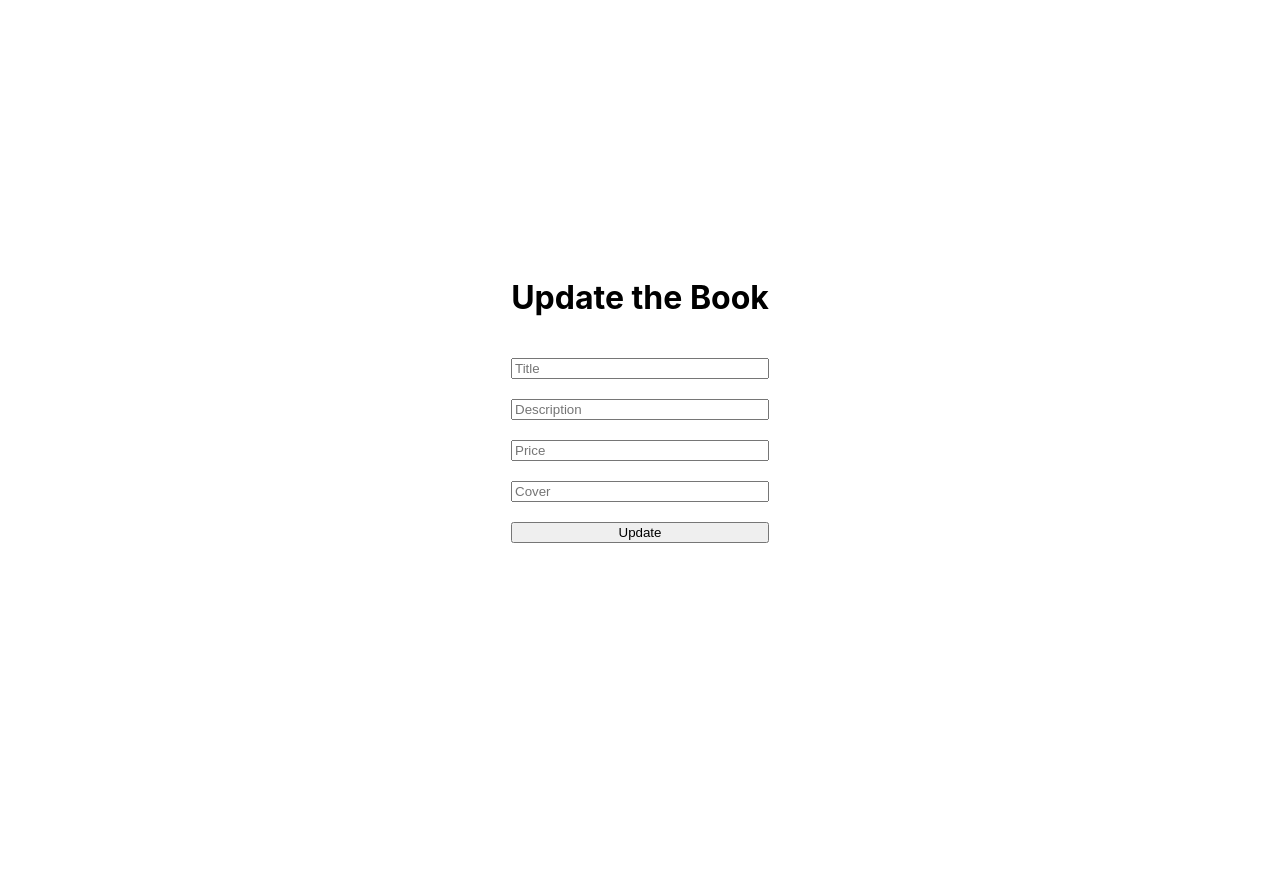
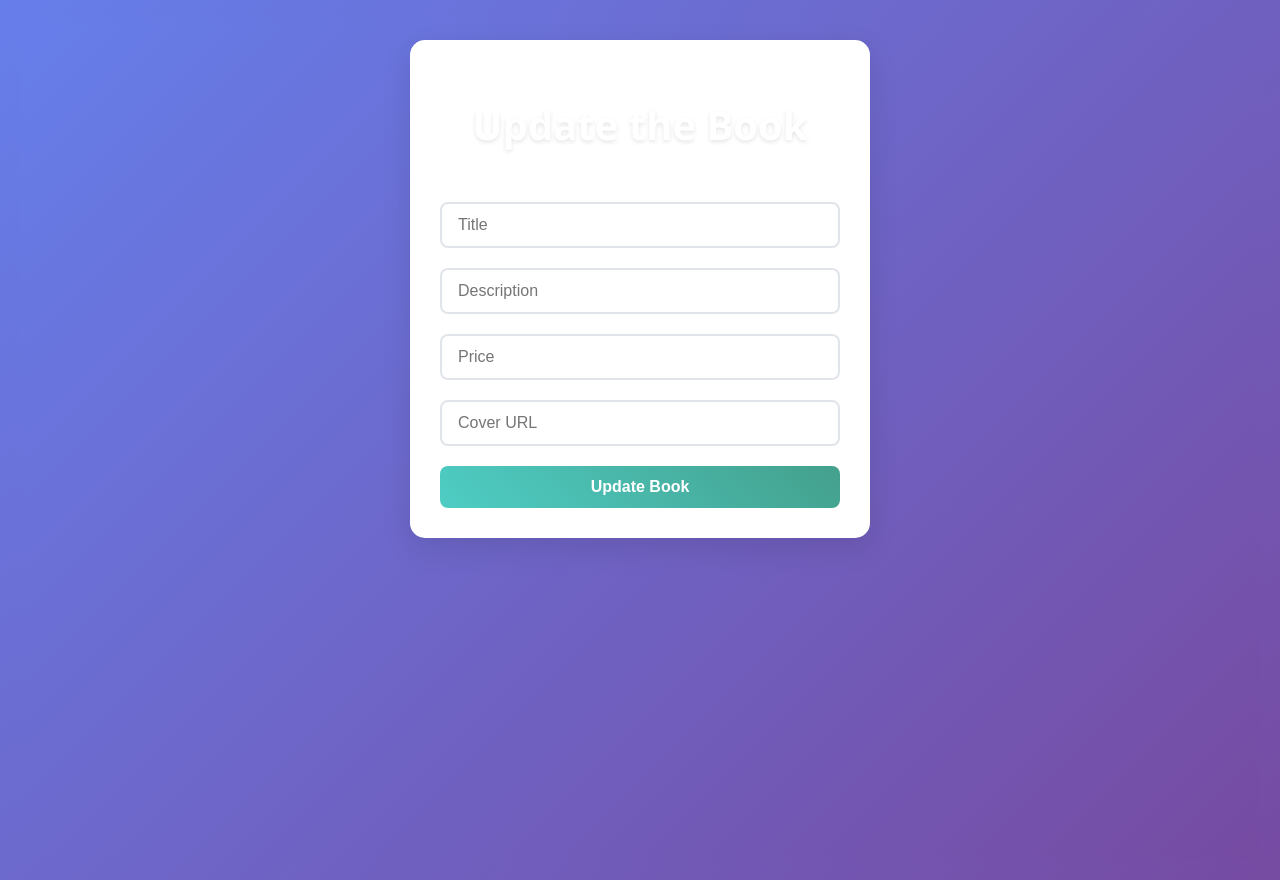
Before and after one commit to GabrielPenke292/books_crud, a React (Create React App) app in the folder client/: page /update/1 in a window 1280 px wide. Before the commit the page ends 800 px from the top, so only its background shows below. Built offline with nearby package versions, Linux system fonts and the light colour scheme; no server answers.

Commit message:
visual improvements

```diff
--- a/client/src/pages/Add.jsx
+++ b/client/src/pages/Add.jsx
@@ -29,13 +29,25 @@ export const Add = () => {
   }
 
   return (
-    <div className='form'>
-      <h1>Add New Book</h1>
-      <input type="text" placeholder='Title' name='title' onChange={handleChange}/>
-      <input type="text" placeholder='Description' name='description' onChange={handleChange}/>
-      <input type="number" placeholder='Price' name='price' onChange={handleChange}/>
-      <input type="text" placeholder='Cover' name='cover' onChange={handleChange}/>
-      <button onClick={handleClick}>Add</button>
+    <div className='App'>
+      <div className='form'>
+        <h1>Add New Book</h1>
+        <input type="text" placeholder='Title' name='title' onChange={handleChange}/>
+        <input type="text" placeholder='Description' name='description' onChange={handleChange}/>
+        <input type="number" placeholder='Price' name='price' onChange={handleChange}/>
+        <input type="text" placeholder='Cover URL' name='cover' onChange={handleChange}/>
+        <button onClick={handleClick} style={{
+          border: 'none',
+          padding: '12px 24px',
+          background: 'linear-gradient(45deg, #667eea, #764ba2)',
+          color: 'white',
+          borderRadius: '8px',
+          fontSize: '16px',
+          fontWeight: '600',
+          cursor: 'pointer',
+          transition: 'all 0.3s ease'
+        }}>Add Book</button>
+      </div>
     </div>
   )
 }
--- a/client/src/pages/Books.jsx
+++ b/client/src/pages/Books.jsx
@@ -8,11 +8,11 @@ export const Books = () => {
   const [books, setBooks] = useState([]);
 
   useEffect(() => {
-    const fetchBooks = async()=>{
-      try{
+    const fetchBooks = async () => {
+      try {
         const res = await axios.get("http://localhost:3000/books");
         setBooks(res.data);
-      }catch(error){
+      } catch (error) {
         console.error("Error fetching books:", error);
       }
     }
@@ -20,11 +20,11 @@ export const Books = () => {
     fetchBooks();
   }, []);
 
-  const handleDelete = async(id)=>{
-    try{
+  const handleDelete = async (id) => {
+    try {
       await axios.delete(`http://localhost:3000/books/${id}`);
-      setBooks(books.filter((book)=>book.id !== id));
-    }catch(error){
+      setBooks(books.filter((book) => book.id !== id));
+    } catch (error) {
       console.error("Error deleting book:", error);
     }
   }
@@ -32,17 +32,22 @@ export const Books = () => {
   return (
     <div>
       <h1>Books</h1>
+      <div className='container'>
         <div className='books'>
-      {books.map((book)=>(
+          {books.map((book) => (
             <div key={book.id} className='book'>
-          {book.cover && <img src={book.cover} alt="" />}
+              <img src={book.cover ?? "img.png"} alt="" />
               <h2>{book.title}</h2>
               <p>{book.description}</p>
               <p>{book.price}</p>
+              <div className='buttons'>
                 <button className='update'><Link to={`/update/${book.id}`}>Update</Link></button>
-          <button className='delete' onClick={()=>handleDelete(book.id)}>Delete</button>
+                <button className='delete' onClick={() => handleDelete(book.id)}>Delete</button>
+              </div>
             </div>
           ))}
+        </div>
+
       </div>
       <button className='addNewBookButton'><Link to="/add">Add New Book</Link></button>
     </div>
--- a/client/src/pages/Update.jsx
+++ b/client/src/pages/Update.jsx
@@ -45,13 +45,25 @@ export const Update = () => {
   }
 
   return (
-    <div className='form'>
-      <h1>Update the Book</h1>
-      <input type="text" placeholder='Title' name='title' onChange={handleChange} value={book.title || ""}/>
-      <input type="text" placeholder='Description' name='description' onChange={handleChange} value={book.description || ""}/>
-      <input type="number" placeholder='Price' name='price' onChange={handleChange} value={book.price || ""}/>
-      <input type="text" placeholder='Cover' name='cover' onChange={handleChange} value={book.cover || ""}/>
-      <button onClick={handleClick}>Update</button>
+    <div className='App'>
+      <div className='form'>
+        <h1>Update the Book</h1>
+        <input type="text" placeholder='Title' name='title' onChange={handleChange} value={book.title || ""}/>
+        <input type="text" placeholder='Description' name='description' onChange={handleChange} value={book.description || ""}/>
+        <input type="number" placeholder='Price' name='price' onChange={handleChange} value={book.price || ""}/>
+        <input type="text" placeholder='Cover URL' name='cover' onChange={handleChange} value={book.cover || ""}/>
+        <button onClick={handleClick} style={{
+          border: 'none',
+          padding: '12px 24px',
+          background: 'linear-gradient(45deg, #4ecdc4, #44a08d)',
+          color: 'white',
+          borderRadius: '8px',
+          fontSize: '16px',
+          fontWeight: '600',
+          cursor: 'pointer',
+          transition: 'all 0.3s ease'
+        }}>Update Book</button>
+      </div>
     </div>
   )
 }
--- a/client/src/style.css
+++ b/client/src/style.css
@@ -1,87 +1,182 @@
 .App{
-    height: 100vh;
-    padding: 0 100px;
+    min-height: 100vh;
+    padding: 20px;
+    background: linear-gradient(135deg, #667eea 0%, #764ba2 100%);
+    font-family: 'Segoe UI', Tahoma, Geneva, Verdana, sans-serif;
+}
+
+.container{
+    max-width: 1200px;
+    margin: 0 auto;
+    padding: 20px;
+}
+
+.books{
+    display: grid;
+    grid-template-columns: repeat(auto-fill, minmax(280px, 1fr));
+    gap: 25px;
+    padding: 20px 0;
+}
+
+.book{
+    background: white;
+    border-radius: 15px;
+    box-shadow: 0 10px 30px rgba(0, 0, 0, 0.1);
+    overflow: hidden;
+    transition: all 0.3s ease;
+    position: relative;
+}
+
+.book:hover{
+    transform: translateY(-5px);
+    box-shadow: 0 20px 40px rgba(0, 0, 0, 0.15);
+}
+
+.book img{
+    width: 100%;
+    height: 250px;
+    object-fit: cover;
+    background: linear-gradient(45deg, #667eea, #764ba2);
     display: flex;
     align-items: center;
     justify-content: center;
-    text-align: center;
+    color: white;
+    font-size: 14px;
+    font-weight: 500;
 }
 
-.books{
+.book img::before{
+    content: "📚";
+    font-size: 48px;
+}
+
+.book h2{
+    margin: 15px 20px 10px;
+    font-size: 18px;
+    font-weight: 600;
+    color: #333;
+    line-height: 1.3;
+}
+
+.book p{
+    margin: 0 20px 10px;
+    color: #666;
+    font-size: 14px;
+    line-height: 1.4;
+}
+
+.book p:last-of-type{
+    font-weight: 600;
+    color: #667eea;
+    font-size: 16px;
+    margin-bottom: 20px;
+}
+
+.book .buttons{
     display: flex;
     gap: 10px;
-}
-
-.book{
-    flex:1;
-    display: flex;
-    flex-direction: column;
-    gap: 10px;
-}
-
-.book img{
-    width: 200px;
-    height: 300px;
-    object-fit: cover;
-    background-color: aquamarine;
+    padding: 0 20px 20px;
 }
 
 .delete{
     border: none;
-    padding: 3px 6px;
-    margin: 0 15px;
-    border-radius: 5px;
-    background-color: rgb(245, 107, 107);
+    padding: 8px 16px;
+    border-radius: 8px;
+    background: linear-gradient(45deg, #ff6b6b, #ee5a52);
     color: white;
     cursor: pointer;
+    font-weight: 500;
+    font-size: 14px;
+    transition: all 0.3s ease;
+    flex: 1;
 }
 
 .update{
     border: none;
-    padding: 3px 6px;
-    margin: 0 15px;
-    border-radius: 5px;
-    background-color: rgb(3, 165, 206);
+    padding: 8px 16px;
+    border-radius: 8px;
+    background: linear-gradient(45deg, #4ecdc4, #44a08d);
     color: white;
     cursor: pointer;
+    font-weight: 500;
+    font-size: 14px;
+    transition: all 0.3s ease;
+    flex: 1;
 }
+
 .update a{
     text-decoration: none;
     color: white;
+    display: block;
+    width: 100%;
+    height: 100%;
 }
 
 .delete:hover{
-    background-color: rgb(245, 107, 107);
-    transition: 0.3s ease;
+    transform: translateY(-2px);
+    box-shadow: 0 5px 15px rgba(255, 107, 107, 0.4);
 }
 
 .update:hover{
-    background-color: rgb(3, 165, 206);
-    transition: 0.3s ease;
+    transform: translateY(-2px);
+    box-shadow: 0 5px 15px rgba(78, 205, 196, 0.4);
 }
 
 .form{
     display: flex;
     flex-direction: column;
     gap: 20px;
+    max-width: 400px;
+    margin: 0 auto;
+    padding: 30px;
+    background: white;
+    border-radius: 15px;
+    box-shadow: 0 10px 30px rgba(0, 0, 0, 0.1);
 }
 
 .form input{
-    width: 250px;
+    padding: 12px 16px;
+    border: 2px solid #e1e5e9;
+    border-radius: 8px;
+    font-size: 16px;
+    transition: all 0.3s ease;
+}
+
+.form input:focus{
+    outline: none;
+    border-color: #667eea;
+    box-shadow: 0 0 0 3px rgba(102, 126, 234, 0.1);
 }
 
 .addNewBookButton{
     border: none;
-    padding: 10px;
-    background-color: rgb(53, 216, 211);
+    padding: 15px 30px;
+    background: linear-gradient(45deg, #667eea, #764ba2);
     color: white;
-    font-weight: bold;
+    font-weight: 600;
     cursor: pointer;
-    border-radius: 5px;
-    margin-top: 10px;
+    border-radius: 10px;
+    font-size: 16px;
+    transition: all 0.3s ease;
+    margin: 20px auto;
+    display: block;
 }
 
 .addNewBookButton a{
     text-decoration: none;
     color: white;
 }
+
+.addNewBookButton:hover{
+    transform: translateY(-2px);
+    box-shadow: 0 10px 25px rgba(102, 126, 234, 0.3);
+}
+
+h1{
+    text-align: center;
+    color: white;
+    font-size: 2.5rem;
+    font-weight: 700;
+    margin-bottom: 30px;
+    text-shadow: 0 2px 4px rgba(0, 0, 0, 0.1);
+}
```
Lines whose indentation alone changed are shown as unchanged.
